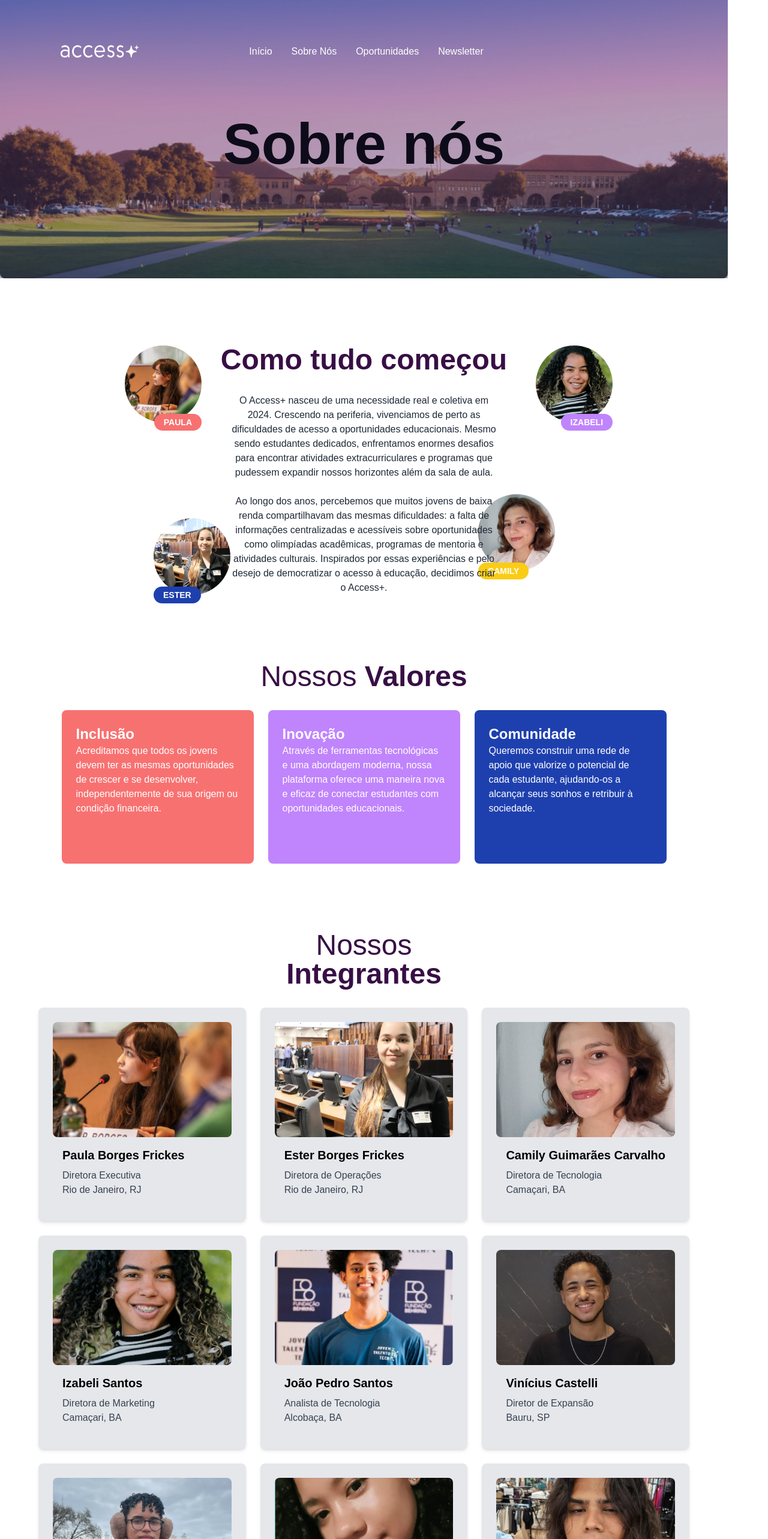
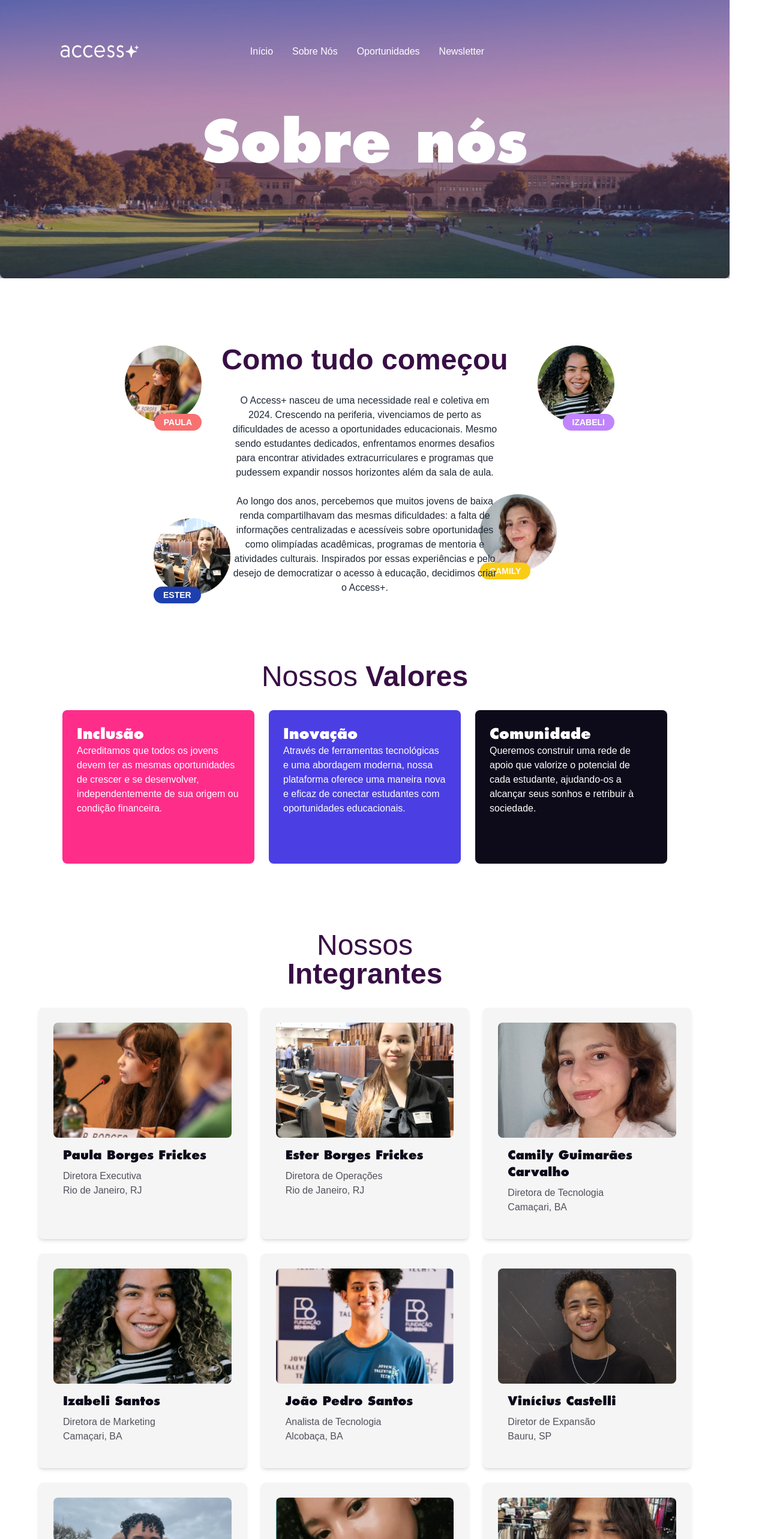
Before and after one commit to accessplus2024/AccessPlus, a Nuxt app: page /sobre in a window 1280 px wide. Shown: the top 2566 px of the page at 60% size. Built offline with nearby package versions, Linux system fonts and the light colour scheme; some icons are missing; what stein-js-client would draw is missing.

Commit message:
feat: rebrand sobre page components with brand tokens

```diff
--- a/components/sobre/HeaderSection.vue
+++ b/components/sobre/HeaderSection.vue
@@ -1,18 +1,16 @@
 <template>
   <header
-    class="relative bg-gradient-to-r from-purple-600 to-pink-600 pt-24 pb-16 rounded-b-lg bg-cover bg-center"
+    class="relative bg-primary pt-24 pb-16 rounded-b-lg bg-cover bg-center"
     style="background-image: url('/images/stanford.svg')"
   >
     <div
       class="absolute inset-0 bg-[#53366470]"
       style="z-index: 0; pointer-events: none"
     ></div>
-    <div
-      class="container mx-auto px-4 sm:px-6 lg:px-8 flex flex-col items-center relative z-10"
-    >
+    <div class="container mx-auto px-4 sm:px-6 lg:px-8 flex flex-col items-center relative z-10">
       <div class="text-center w-full max-w-4xl my-12 md:my-24 header-content">
         <h1
-          class="text-4xl sm:text-5xl md:text-6xl lg:text-8xl font-bold mb-4 leading-none"
+          class="font-display text-4xl sm:text-5xl md:text-6xl lg:text-8xl font-bold mb-4 leading-none text-white"
           data-aos="fade-up"
         >
           <slot>Sobre nós</slot>
@@ -23,5 +21,5 @@
 </template>
 
 <script setup>
-import Navbar from "../Navbar.vue";
+import Navbar from "../Navbar.vue"
 </script>
--- a/components/sobre/TeamMemberCard.vue
+++ b/components/sobre/TeamMemberCard.vue
@@ -1,10 +1,10 @@
 <template>
-  <div class="bg-gray-200 shadow-md rounded-lg p-6 flex flex-col justify-start items-start team-member">
+  <div class="bg-surface shadow-md rounded-lg p-6 flex flex-col justify-start items-start team-member hover:border-accent-cyan border border-transparent transition-colors duration-300">
     <img :src="image" :alt="name" class="w-full h-48 object-cover rounded-lg" />
     <div class="p-4">
-      <h3 class="text-xl font-semibold mb-2">{{ name }}</h3>
-      <p class="text-gray-700">{{ role }}</p>
-      <p class="text-gray-700">{{ location }}</p>
+      <h3 class="font-display text-xl font-bold mb-2 text-text">{{ name }}</h3>
+      <p class="font-body text-text/70">{{ role }}</p>
+      <p class="font-body text-text/70">{{ location }}</p>
     </div>
   </div>
 </template>
@@ -14,6 +14,6 @@ defineProps({
   name: String,
   role: String,
   location: String,
-  image: String
-});
+  image: String,
+})
 </script>
--- a/components/sobre/ValuesCard.vue
+++ b/components/sobre/ValuesCard.vue
@@ -1,7 +1,7 @@
 <template>
   <div :class="bgClass + ' text-white p-6 rounded-lg w-full md:w-80 h-64 flex flex-col justify-start items-start'" data-aos="fade-up" :data-aos-delay="aosDelay">
-    <p class="text-2xl font-bold">{{ title }}</p>
-    <p class="text-base text-left">
+    <p class="font-display text-2xl font-bold">{{ title }}</p>
+    <p class="font-body text-base text-left">
       <slot />
     </p>
   </div>
@@ -11,9 +11,6 @@
 defineProps({
   title: String,
   bgClass: String,
-  aosDelay: {
-    type: [Number, String],
-    default: 0
-  }
-});
+  aosDelay: { type: [Number, String], default: 0 }
+})
 </script>
--- a/components/sobre/ValuesGrid.vue
+++ b/components/sobre/ValuesGrid.vue
@@ -1,13 +1,13 @@
 <template>
   <div class="container mx-auto px-4 sm:px-6 lg:px-8">
     <div class="flex flex-col md:flex-row justify-center gap-6">
-      <ValuesCard title="Inclusão" bgClass="bg-red-400">
+      <ValuesCard title="Inclusão" bgClass="bg-accent-pink">
         Acreditamos que todos os jovens devem ter as mesmas oportunidades de crescer e se desenvolver, independentemente de sua origem ou condição financeira.
       </ValuesCard>
-      <ValuesCard title="Inovação" bgClass="bg-purple-400" :aosDelay="200">
+      <ValuesCard title="Inovação" bgClass="bg-primary" :aosDelay="200">
         Através de ferramentas tecnológicas e uma abordagem moderna, nossa plataforma oferece uma maneira nova e eficaz de conectar estudantes com oportunidades educacionais.
       </ValuesCard>
-      <ValuesCard title="Comunidade" bgClass="bg-blue-800" :aosDelay="400">
+      <ValuesCard title="Comunidade" bgClass="bg-[#0D0B1A]" :aosDelay="400">
         Queremos construir uma rede de apoio que valorize o potencial de cada estudante, ajudando-os a alcançar seus sonhos e retribuir à sociedade.
       </ValuesCard>
     </div>
@@ -15,5 +15,5 @@
 </template>
 
 <script setup>
-import ValuesCard from './ValuesCard.vue';
+import ValuesCard from './ValuesCard.vue'
 </script>
```
